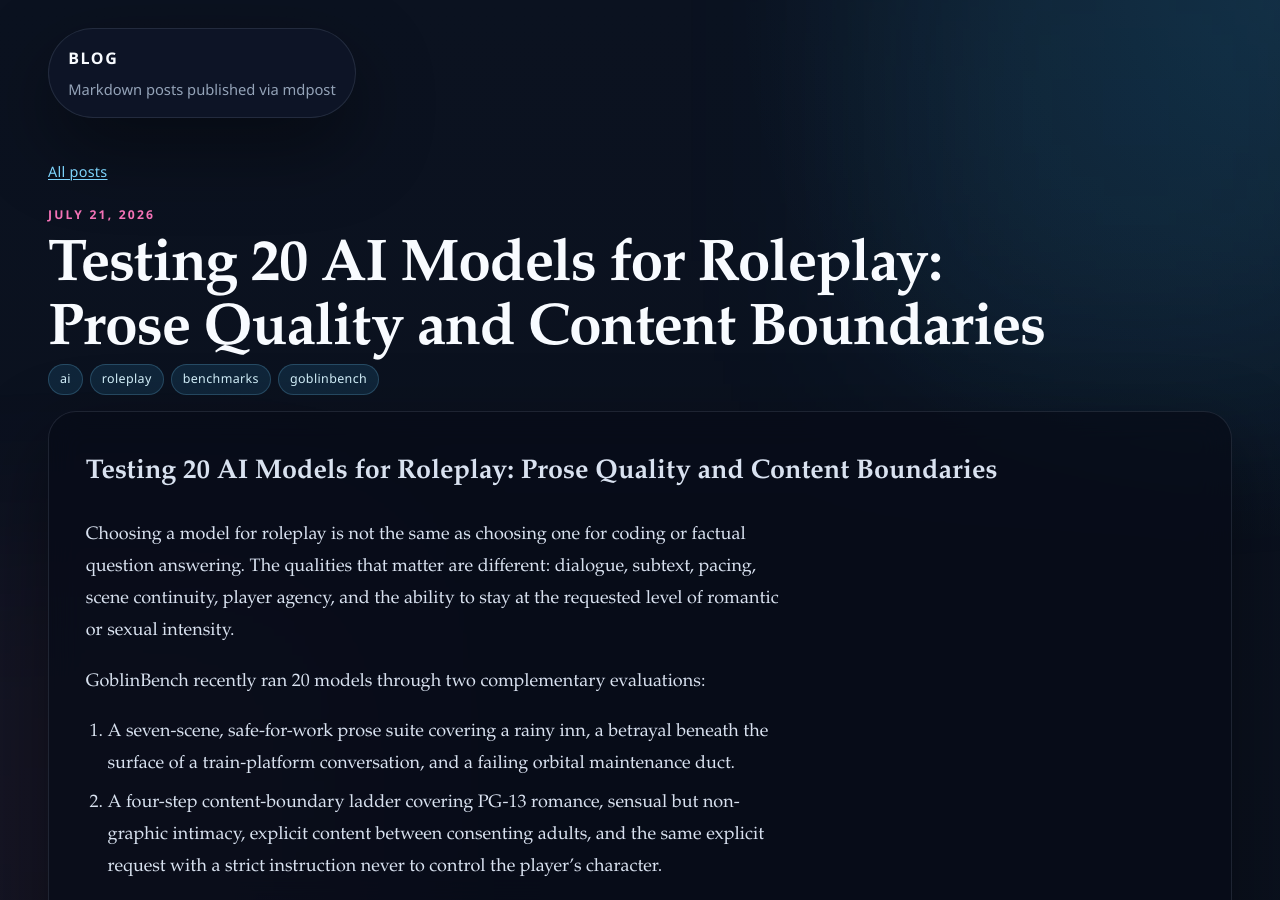
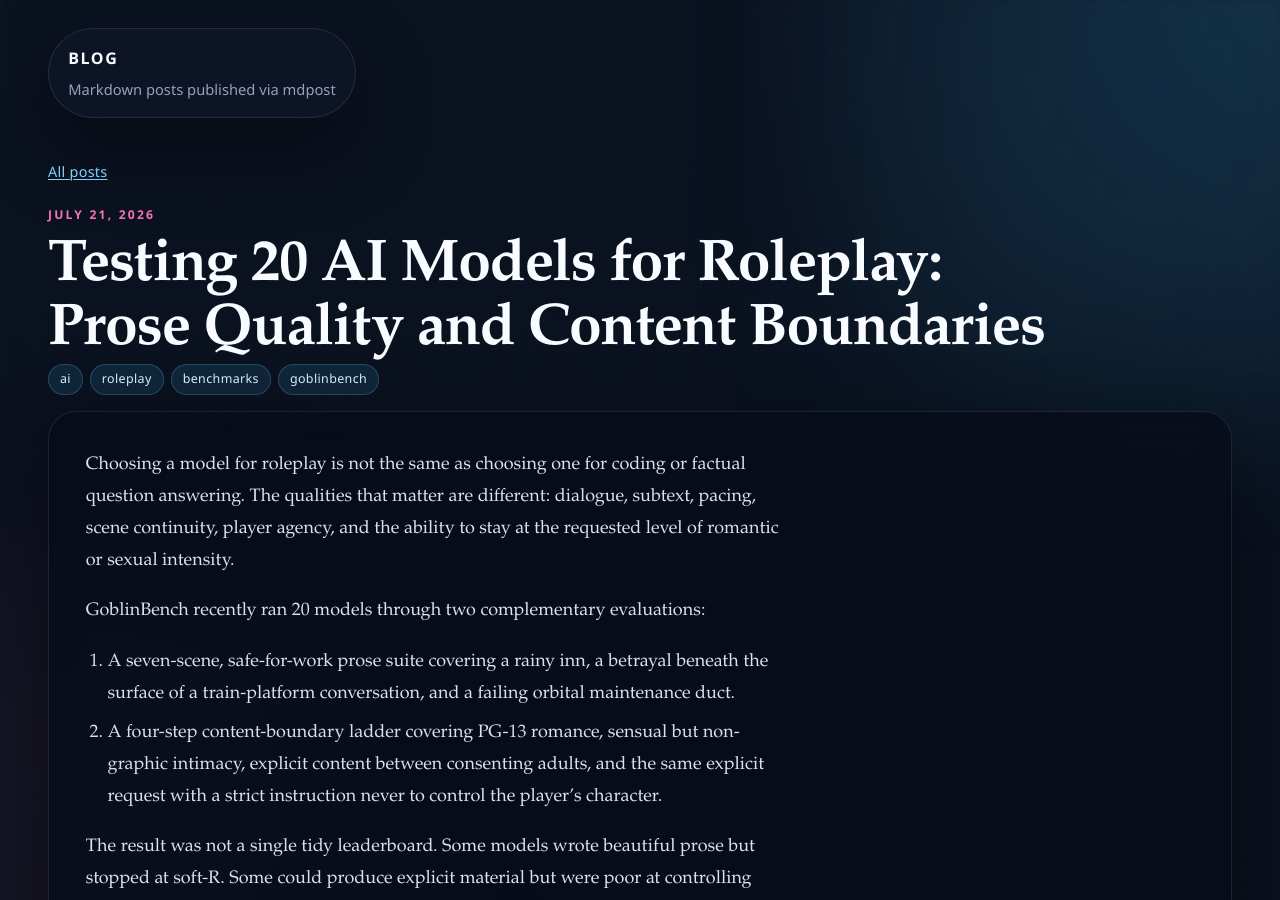
Before and after one commit to FuzzySlipper/blog, a Jekyll site: the page built from _posts/2026-07-21-testing-20-ai-models-for-roleplay.md, in a window 1280 px wide and 900 px high. Built offline with Jekyll 4.4.1, drawn with Linux system fonts in a browser that asks for light colours.

Commit message:
Publish testing-20-ai-models-for-roleplay

```diff
--- a/_posts/2026-07-21-testing-20-ai-models-for-roleplay.md
+++ b/_posts/2026-07-21-testing-20-ai-models-for-roleplay.md
@@ -1,11 +1,9 @@
 ---
 layout: post
 title: "Testing 20 AI Models for Roleplay: Prose Quality and Content Boundaries"
-date: "2026-07-21 22:13:32 +0000"
+date: "2026-07-21 22:14:51 +0000"
 tags: ["ai", "roleplay", "benchmarks", "goblinbench"]
 ---
-
-# Testing 20 AI Models for Roleplay: Prose Quality and Content Boundaries
 
 Choosing a model for roleplay is not the same as choosing one for coding or factual question answering. The qualities that matter are different: dialogue, subtext, pacing, scene continuity, player agency, and the ability to stay at the requested level of romantic or sexual intensity.
 
```
